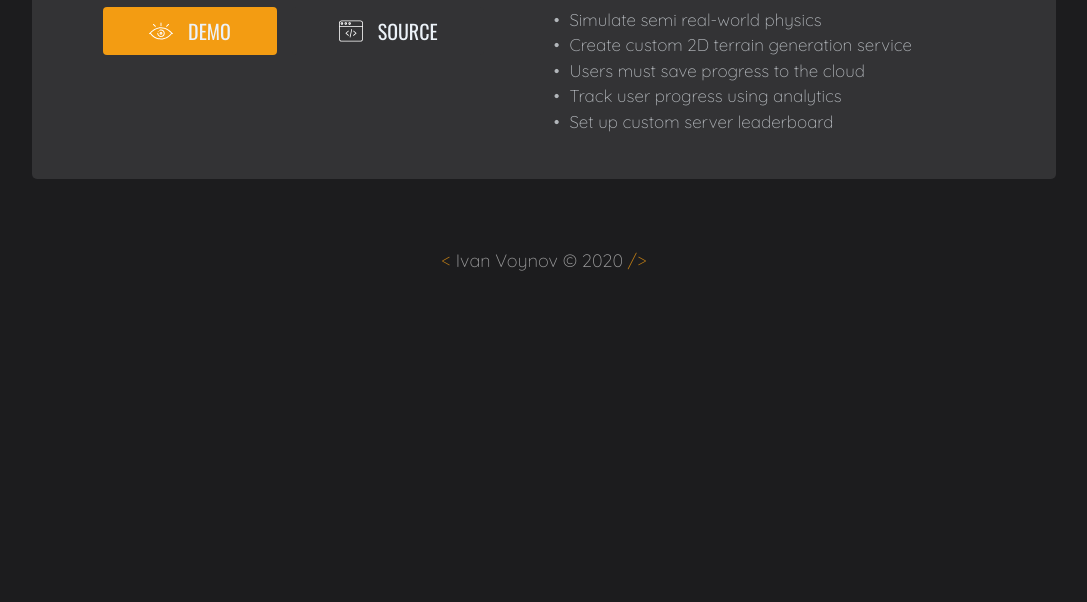
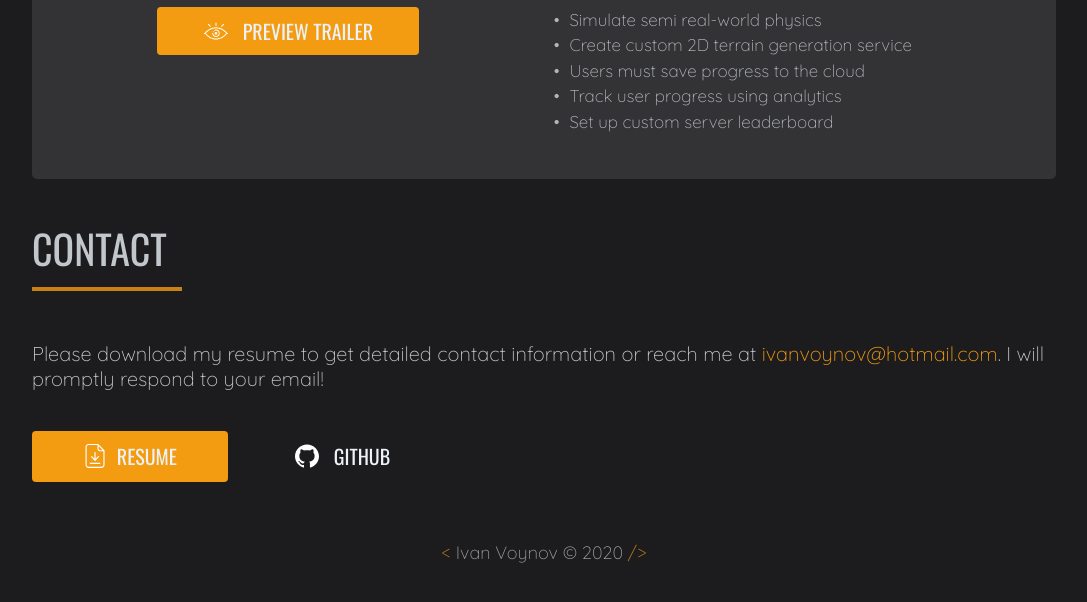
Before and after one commit to voynovinc/personal-website, a website: page index.html in a window 1280 px wide. Shown: the part 2808-3410 px from the top of the page, without its empty margins (96-1183 px from the left). Before the commit the page ends 3150 px from the top, so only its background shows below. Drawn offline with nearby package versions, Linux system fonts and the light colour scheme.

Commit message:
Add contact section and styles

```diff
--- a/index.html
+++ b/index.html
@@ -266,15 +266,15 @@
                                 class="icon contact-icon"
                                 src="/assets/eye.svg"
                                 alt=""
-                            />DEMO</a
+                            />preview trailer</a
                         >
-                        <a href="#" class="btn btn__source"
+                        <!-- <a href="#" class="btn btn__source"
                             ><img
                                 class="icon contact-icon"
                                 src="/assets/code.svg"
                                 alt=""
                             />source</a
-                        >
+                        > -->
                     </div>
                 </div>
 
@@ -319,6 +319,32 @@
             </div>
         </section>
 
+        <section>
+            <h2 class="underline">Contact</h2>
+            <div class="contact--info">
+                Please download my resume to get detailed contact information or
+                reach me at
+                <a href="mailto:ivanvoynov@hotmail.com"
+                    >ivanvoynov@hotmail.com</a
+                >. I will promptly respond to your email!
+            </div>
+            <a class="btn header--cta-btn" href="#">
+                <img
+                    class="icon download-icon"
+                    src="/assets/download-icon.svg"
+                    alt=""
+                />
+                RESUME</a
+            >
+            <a class="btn header--contact-btn" href="#"
+                ><img
+                    class="icon contact-icon"
+                    src="/assets/github.svg"
+                    alt=""
+                />GITHUB</a
+            >
+        </section>
+
         <footer>
             <p>
                 <span class="footer">&lt;</span> Ivan Voynov &copy; 2020
--- a/style.css
+++ b/style.css
@@ -407,6 +407,24 @@ iframe {
 }
 
 /* =========================================
+------------------- CONTACT ------------------
+ =========================================*/
+
+.contact--info a {
+    color: var(--primary);
+    transition: color var(--btn-transition), border-bottom var(--btn-transition);
+}
+
+.contact--info a:hover {
+    color: var(--primary);
+    border-bottom: 2px solid var(--primary);
+}
+
+.contact--info {
+    margin-bottom: 50px;
+}
+
+/* =========================================
 ------------------- FOOTER ------------------
  =========================================*/
 footer {
```
Also changed, not shown: assets/github.svg (added).
